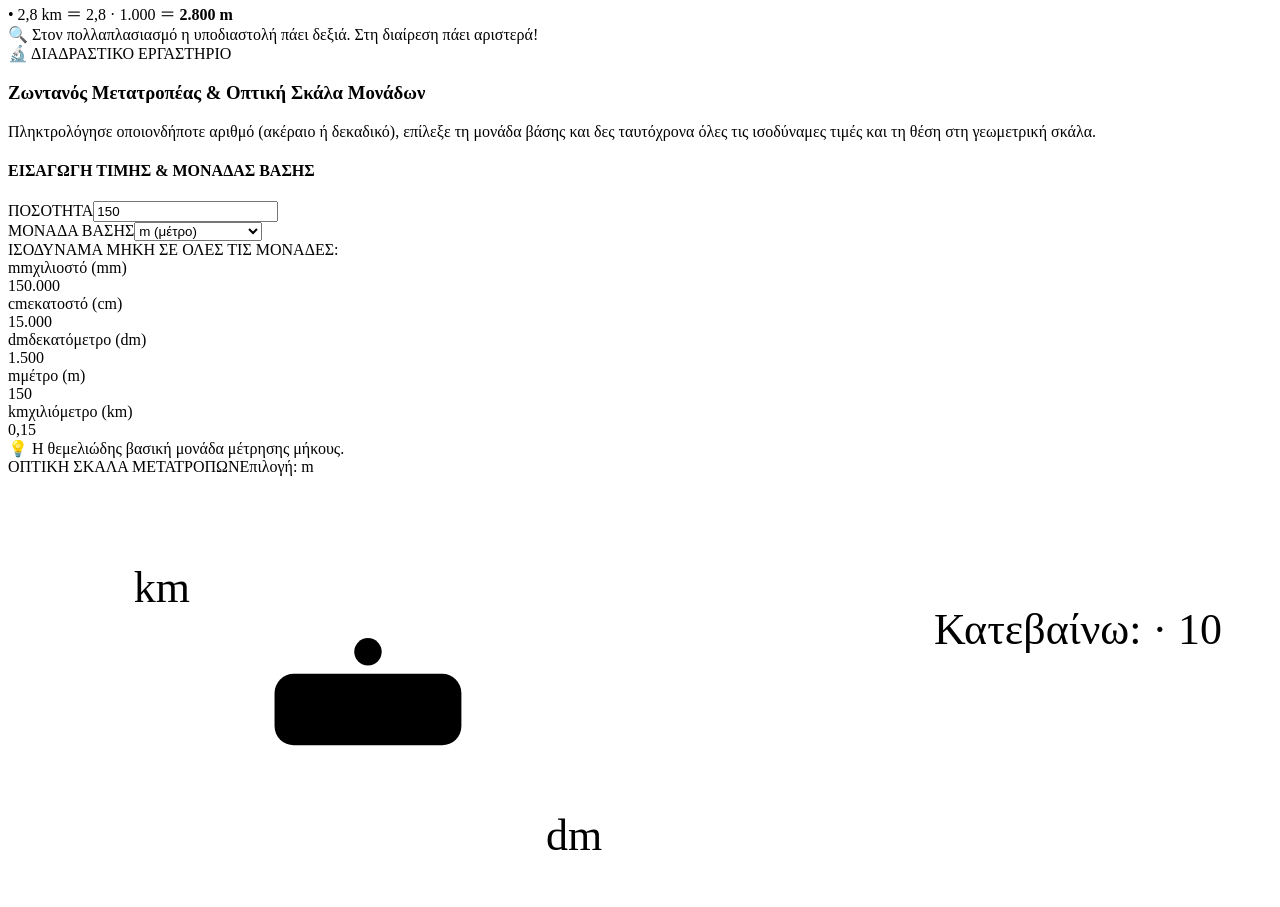
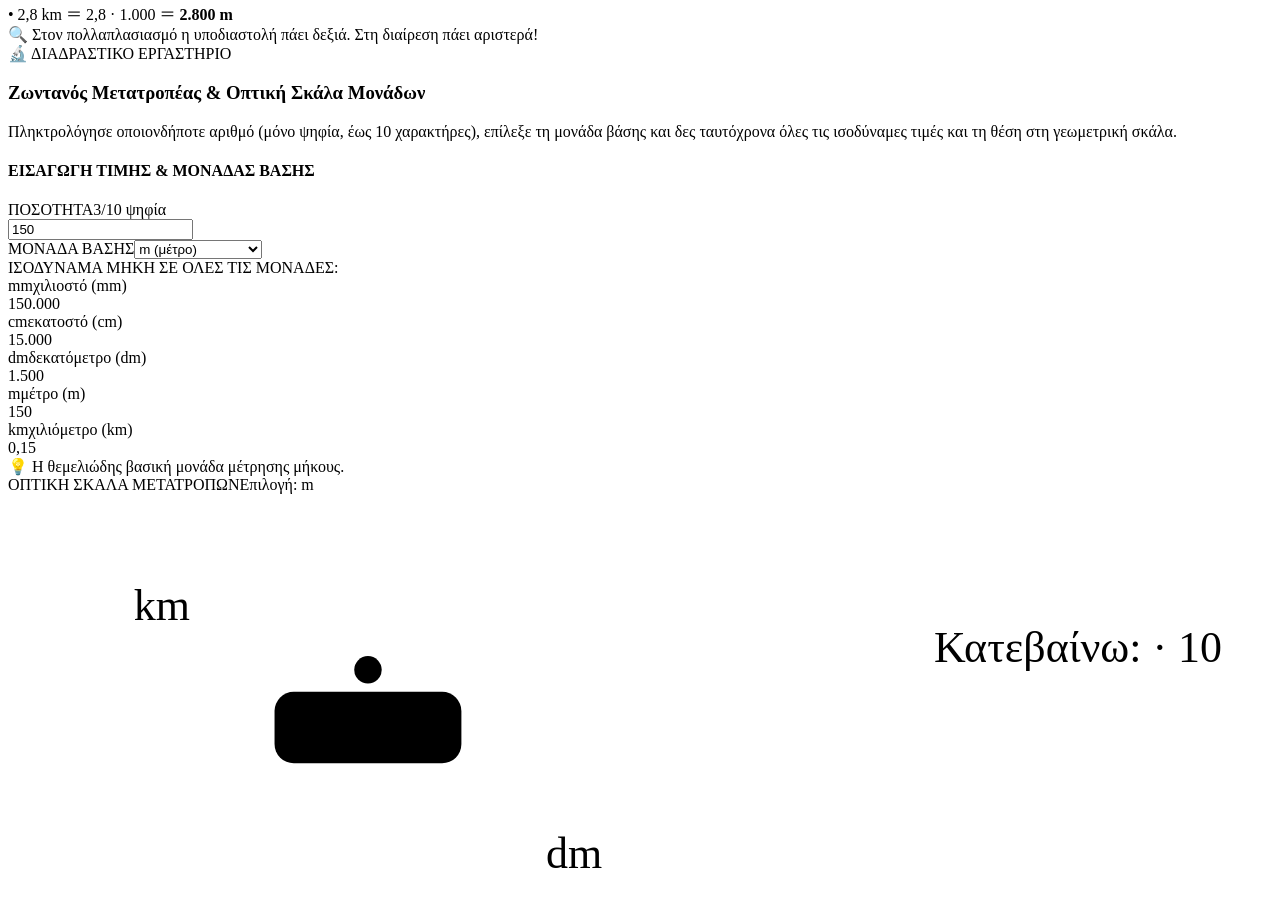
Before and after one commit to gkrimpas-lab/learn-maths-2026, a Next.js app: page /e-dimotikou/21-monades-mikous in a window 1280 px wide. Shown: the part 1103-2010 px from the top of the page. Built offline with nearby package versions, Linux system fonts and the light colour scheme.

Commit message:
Update 21-monades-mikous.js

```diff
--- a/pages/e-dimotikou/21-monades-mikous.js
+++ b/pages/e-dimotikou/21-monades-mikous.js
@@ -5,7 +5,7 @@ import Layout from '../../components/Layout';
 
 export default function MonadesMikousTheoryPage() {
   const [selectedUnit, setSelectedUnit] = useState(3); // Αρχική επιλογή: Μέτρο (m)
-  const [inputValue, setInputValue] = useState('150'); // String για ομαλή πληκτρολόγηση δεκαδικών
+  const [inputValue, setInputValue] = useState('150'); // String με αυστηρό validation
 
   const units = [
     { id: 0, name: 'χιλιοστό (mm)', short: 'mm', factorToMeters: 0.001, desc: 'Για πολύ μικρά μήκη (π.χ. το πάχος μιας πιστωτικής κάρτας).' },
@@ -17,8 +17,28 @@ export default function MonadesMikousTheoryPage() {
 
   const currentUnit = units[selectedUnit];
 
+  // Αυστηρός έλεγχος δεδομένων εισόδου: μόνο νούμερα, μία υποδιαστολή, μέγιστο 10 χαρακτήρες
+  const handleInputChange = (rawVal) => {
+    // 1. Μετατροπή τελείας σε κόμμα και αφαίρεση οποιουδήποτε χαρακτήρα εκτός από ψηφία 0-9 και κόμμα
+    let clean = rawVal.replace('.', ',').replace(/[^0-9,]/g, '');
+
+    // 2. Επιτρέπεται το πολύ ένα κόμμα
+    const parts = clean.split(',');
+    if (parts.length > 2) {
+      clean = parts[0] + ',' + parts.slice(1).join('');
+    }
+
+    // 3. Αυστηρό όριο 10 ψηφίων/χαρακτήρων
+    if (clean.length > 10) {
+      clean = clean.slice(0, 10);
+    }
+
+    setInputValue(clean);
+  };
+
   // Μετατροπή και εμφάνιση με ακρίβεια έως 6 δεκαδικά ψηφία
   const convertValue = (targetUnitObj) => {
+    if (!inputValue || inputValue === ',') return '0';
     const cleanStr = inputValue.replace(',', '.');
     const numValue = parseFloat(cleanStr);
     if (isNaN(numValue) || numValue <= 0) return '0';
@@ -232,7 +252,7 @@ export default function MonadesMikousTheoryPage() {
               Ζωντανός Μετατροπέας &amp; Οπτική Σκάλα Μονάδων
             </h3>
             <p className="text-slate-600 text-xs sm:text-sm 2xl:text-base mt-0.5">
-              Πληκτρολόγησε οποιονδήποτε αριθμό (ακέραιο ή δεκαδικό), επίλεξε τη μονάδα βάσης και δες ταυτόχρονα όλες τις ισοδύναμες τιμές και τη θέση στη γεωμετρική σκάλα.
+              Πληκτρολόγησε οποιονδήποτε αριθμό (μόνο ψηφία, έως 10 χαρακτήρες), επίλεξε τη μονάδα βάσης και δες ταυτόχρονα όλες τις ισοδύναμες τιμές και τη θέση στη γεωμετρική σκάλα.
             </p>
           </div>
 
@@ -246,15 +266,22 @@ export default function MonadesMikousTheoryPage() {
 
                 <div className="grid grid-cols-1 sm:grid-cols-12 gap-3 bg-white p-4 rounded-2xl border border-slate-200 shadow-xs">
                   <div className="sm:col-span-7 space-y-1">
-                    <label htmlFor="input-amount" className="text-[11px] font-black text-slate-400 uppercase tracking-wider block">
-                      ΠΟΣΟΤΗΤΑ
-                    </label>
+                    <div className="flex items-center justify-between">
+                      <label htmlFor="input-amount" className="text-[11px] font-black text-slate-400 uppercase tracking-wider block">
+                        ΠΟΣΟΤΗΤΑ
+                      </label>
+                      <span className="text-[10px] font-mono font-bold text-slate-400">
+                        {inputValue.length}/10 ψηφία
+                      </span>
+                    </div>
                     <input
                       id="input-amount"
                       type="text"
                       inputMode="decimal"
+                      autoComplete="off"
+                      maxLength={10}
                       value={inputValue}
-                      onChange={(e) => setInputValue(e.target.value)}
+                      onChange={(e) => handleInputChange(e.target.value)}
                       placeholder="π.χ. 150"
                       className="w-full bg-slate-50 border border-slate-300 font-mono font-black text-xl p-2.5 rounded-xl text-slate-900 focus:outline-none focus:border-blue-600 focus:bg-white"
                     />
```
